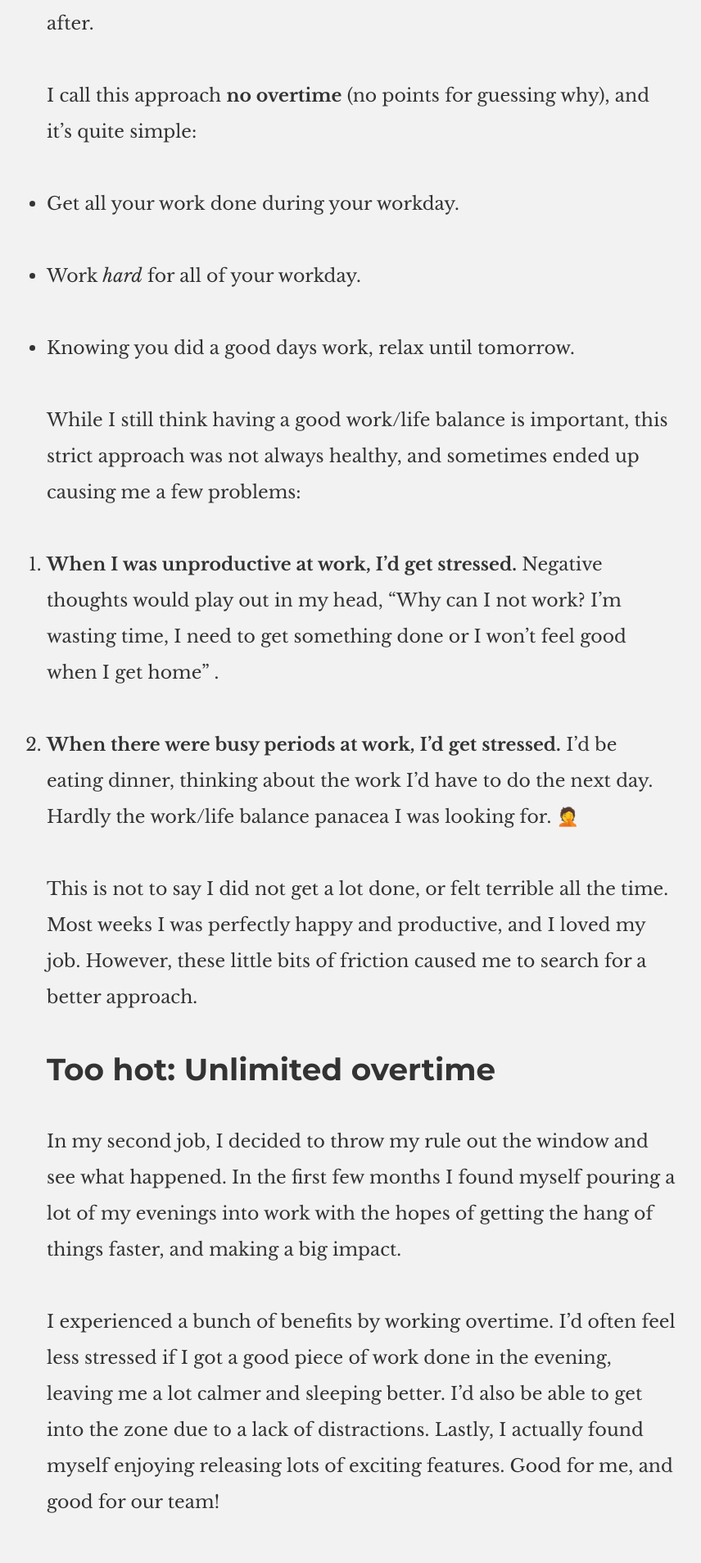
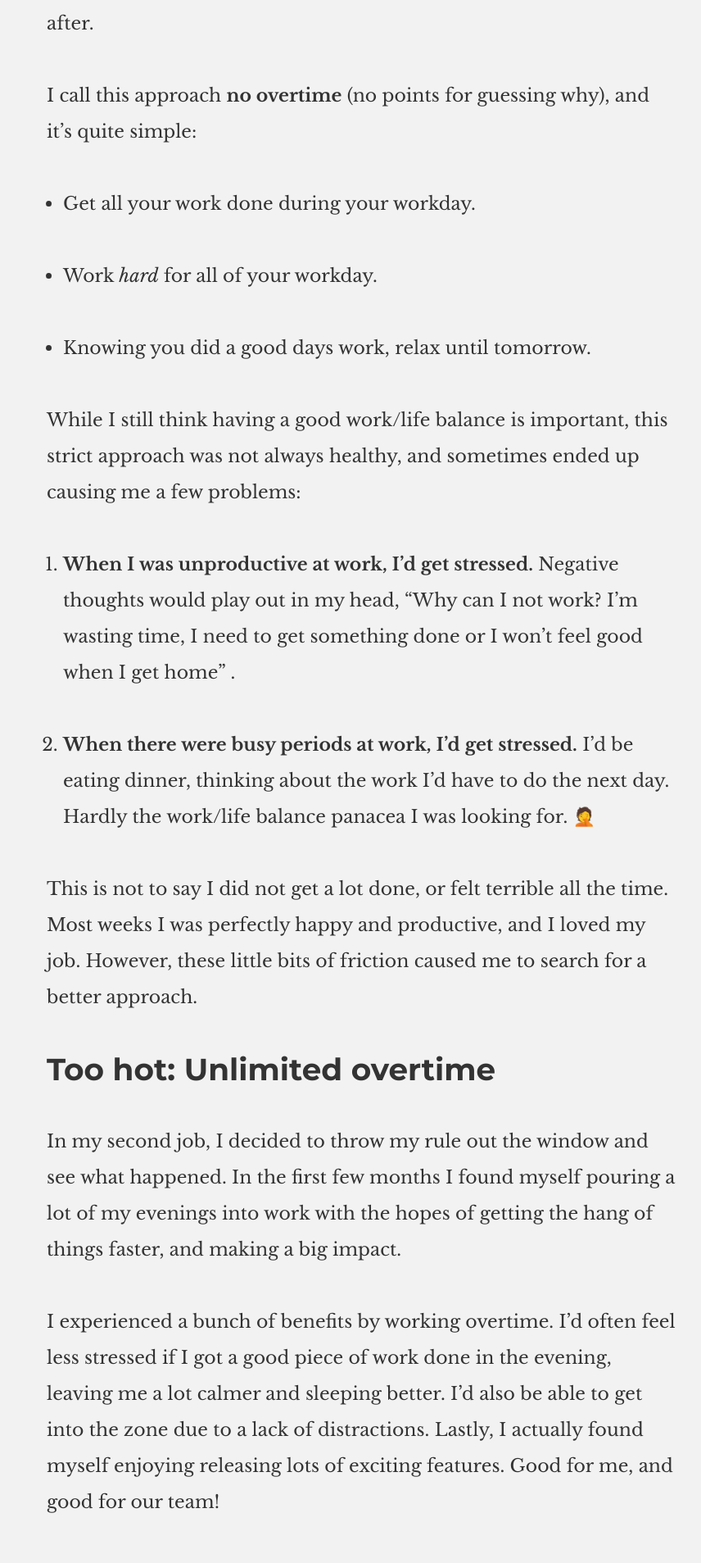
Before and after one commit to slowSort/slowSort.github.io, a Jekyll site: the page built from _posts/2022-02-13-balanced-overtime.md, in a window 1280 px wide. Shown: the part 1607-3514 px from the top of the page at 82% size, without its empty margins (198-1054 px from the left). Built offline with Jekyll 4.4.1, drawn with Linux system fonts in a browser that asks for light colours.

Commit message:
style tweaks

```diff
--- a/_layouts/archives.html
+++ b/_layouts/archives.html
@@ -11,9 +11,6 @@ layout: default
                         <h2 class="list_post_title"><span class="a-nude">{{ post.title | truncate: 30 | escape }}</span></h2>
                     </a>
                 </td>
-                <td class="archives-date">
-                    <h2 class="list_post_title">&#10040; {{ post.date | date: "%d/%m/%Y" | escape }}</h2>
-                </td>
             </tr>
         {% endfor %}
     </table>
--- a/_sass/_theme.scss
+++ b/_sass/_theme.scss
@@ -411,3 +411,19 @@ article table img {
     display: none;
   }
 }
+
+.headshot {
+  border-radius: 50%;
+  width: 180px;
+  height: 180px;
+  margin: 0 auto;
+  display: block;
+  position: relative;
+  left: 50%;
+  transform: translateX(-50%);
+  margin-left: 0;
+}
+
+ul, ol {
+  margin-left: 20px;
+}
```
